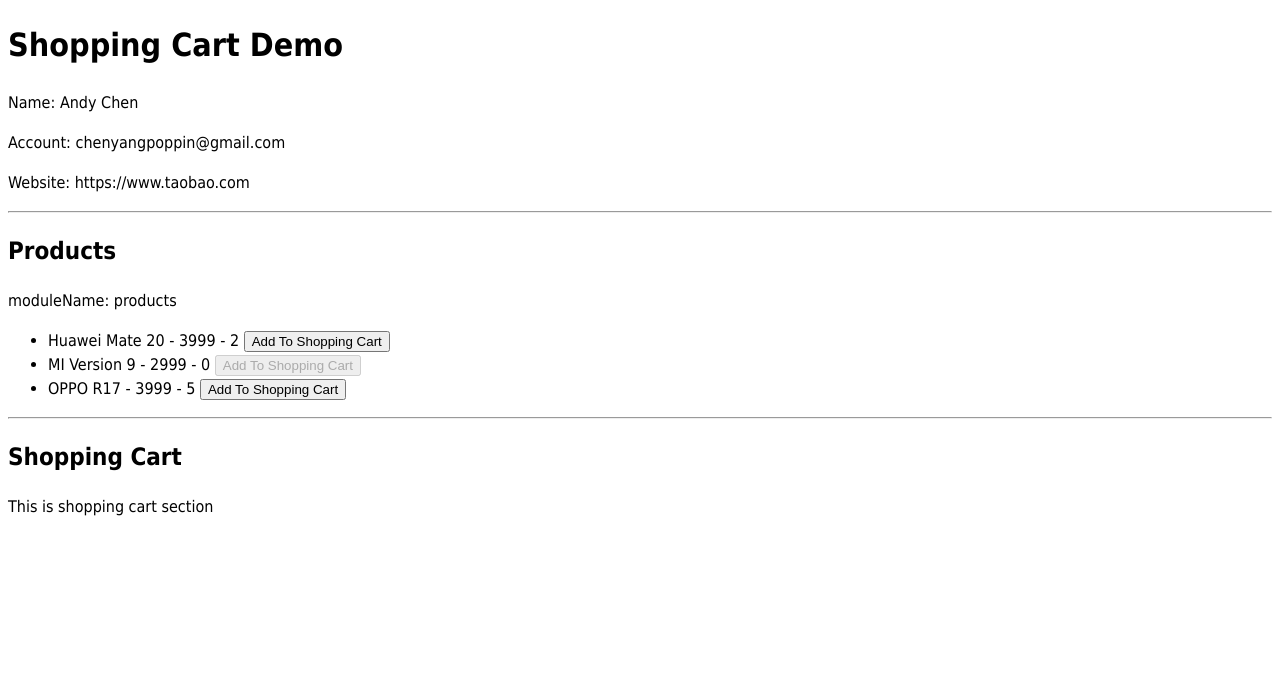
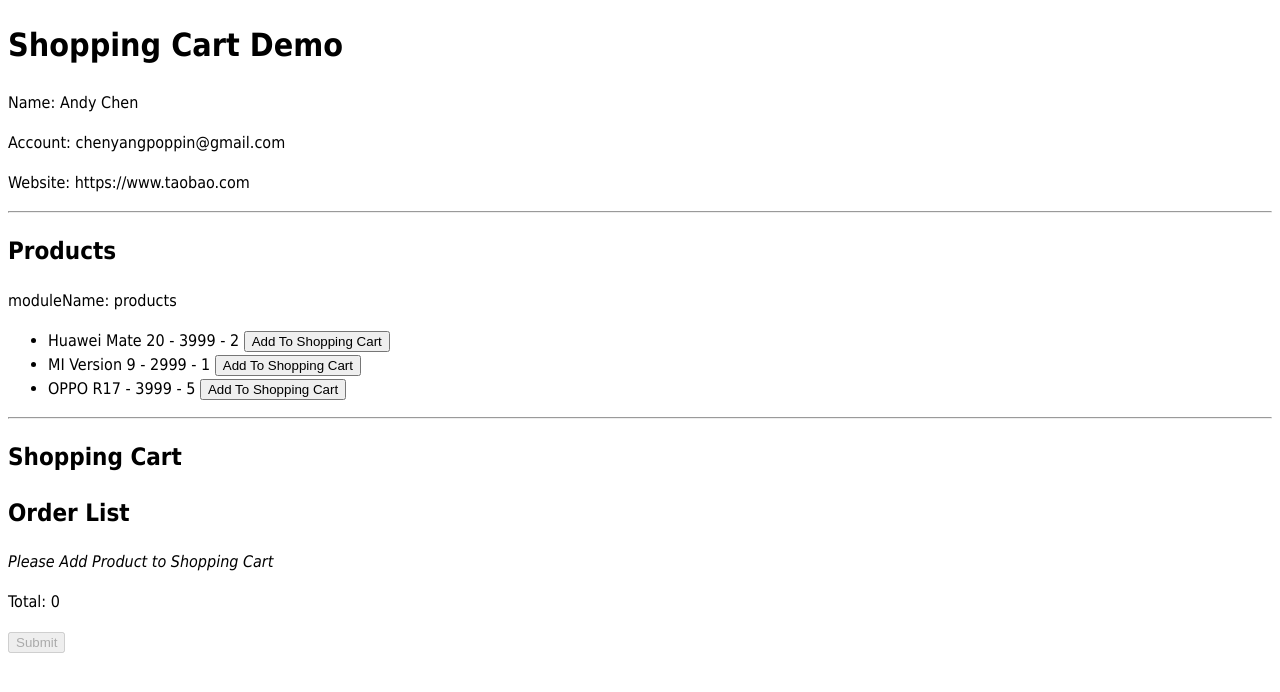
Before and after one commit to tjcchen/vue-practice, a Vue app in the folder vuex-best-practice/: page / in a window 1280 px wide. Shown: the top 692 px of the page. Built offline with nearby package versions, Linux system fonts and the light colour scheme.

Commit message:
Add shopping cart functionality code logic

```diff
--- a/vuex-best-practice/src/api/shop.js
+++ b/vuex-best-practice/src/api/shop.js
@@ -6,7 +6,7 @@
 
 const _products = [
   { "id": 1, "title": "Huawei Mate 20", "price": 3999, "inventory": 2 },
-  { "id": 2, "title": "MI Version 9", "price": 2999, "inventory": 0 },
+  { "id": 2, "title": "MI Version 9", "price": 2999, "inventory": 1 },
   { "id": 3, "title": "OPPO R17", "price": 3999, "inventory": 5 }
 ];
 
--- a/vuex-best-practice/src/components/ShoppingCart.vue
+++ b/vuex-best-practice/src/components/ShoppingCart.vue
@@ -1,6 +1,17 @@
 <template>
   <div class="shopping-cart">
-    {{ shoppingCart }}
+    <h2>Order List</h2>
+    <p v-show="!products.length"><i>Please Add Product to Shopping Cart</i></p>
+    <ul>
+      <li
+        v-for="product in products"
+        :key="product.id"
+      >
+        {{ product.title }} - {{ product.price }} * {{ product.quantity }}
+      </li>
+    </ul>
+    <p>Total: {{ total }}</p>
+    <p><button :disabled="!products.length" @click="checkout(products)">Submit</button></p>
   </div>
 </template>
 
@@ -11,6 +22,23 @@ export default {
     return {
       shoppingCart: 'This is shopping cart section'
     }
+  },
+  computed: {
+    products() {
+      return this.$store.getters['cart/cartProducts'];
+    },
+    total() {
+      return this.$store.getters['cart/cartTotalPrice'];
+    }
+  },
+  methods: {
+    checkout(products) {
+      console.log('[shopping cart checkout]: ');
+      console.log(products);
+
+      // Todo: add checkout products functionality
+      // this.$store.dispatch('cart/checkout', products);
+    }
   }
 }
 </script>
--- a/vuex-best-practice/src/store/modules/cart.js
+++ b/vuex-best-practice/src/store/modules/cart.js
@@ -52,6 +52,8 @@ const actions = {
         commit(CART.INCREMENT_ITEM_QUANTITY, cartItem);
       }
 
+      // [IMPORTANT]: the 3rd parameter will help transform commit from local to global scope,
+      // this is always used in manipulate other module's mutation
       // Remove 1 item from stock
       commit(`products/${PRODUCTS.DECREMENT_PRODUCT_INVENTORY}`, { id: product.id }, { root: true });
     }
@@ -60,7 +62,27 @@ const actions = {
 
 // getters
 const getters = {
+  cartProducts: (state, getters, rootState) => {
+    return state.items.map(({ id, quantity }) => {
+      console.log('[cart getters]: ');
+      console.log({id: id, qnty: quantity});
 
+      const product = rootState.products.all.find(product => product.id === id);
+
+      return {
+        title: product.title,
+        price: product.price,
+        quantity
+      };
+    });
+  },
+
+  cartTotalPrice: (state, getters) => {
+    // Investigate array map and reduce
+    return getters.cartProducts.reduce((total, product) => {
+      return total + product.price * product.quantity;
+    }, 0);
+  }
 };
 
 export default {
--- a/vuex-best-practice/src/store/modules/products.js
+++ b/vuex-best-practice/src/store/modules/products.js
@@ -14,7 +14,7 @@ const mutations = {
   },
 
   [PRODUCTS.DECREMENT_PRODUCT_INVENTORY] (state, { id }) {
-    console.log('products mutations: decrement product inventory');
+    console.log('[products mutations]: decrement product inventory');
 
     const product = state.all.find(product => product.id === id);
     product.inventory--;
```
